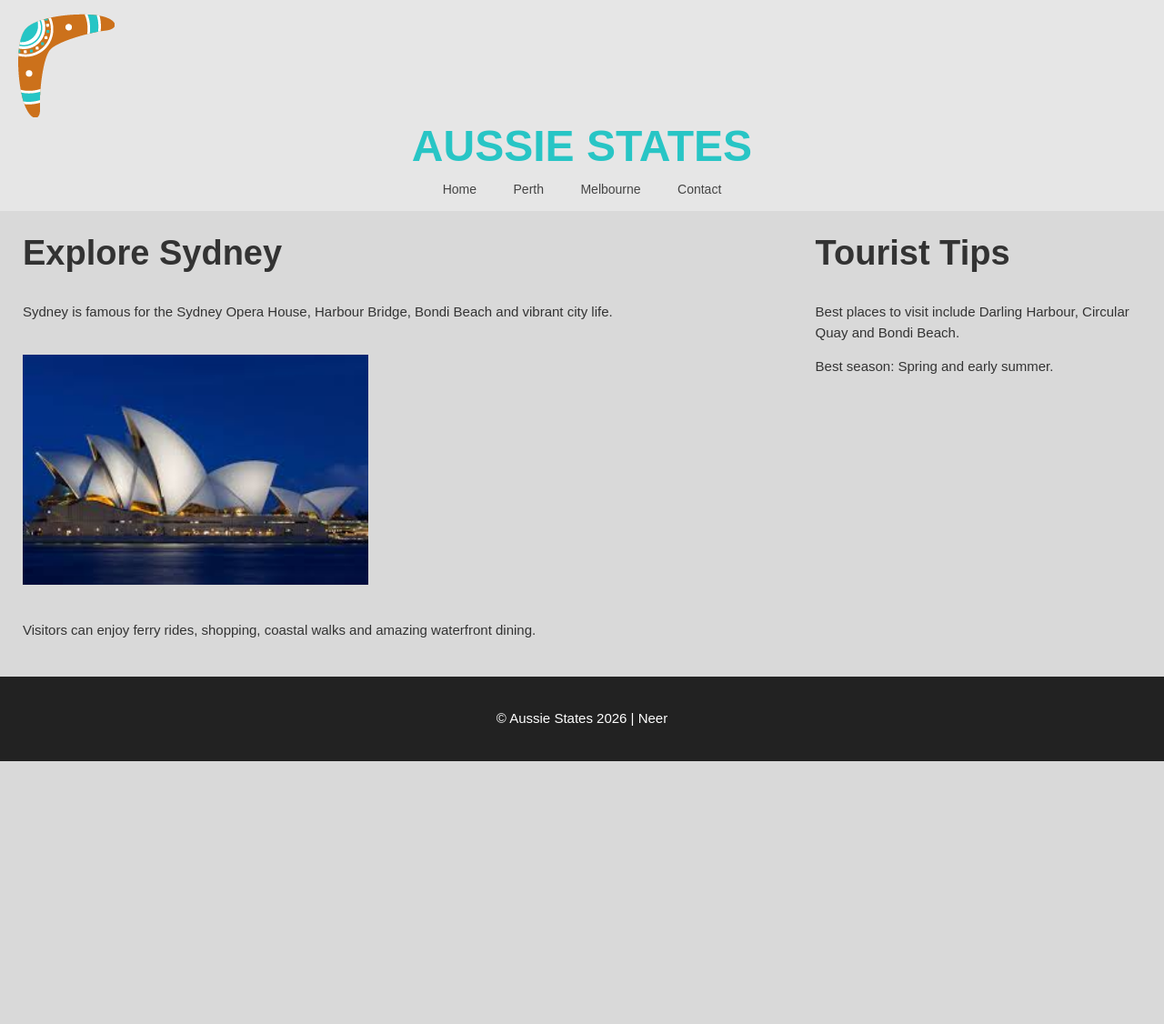
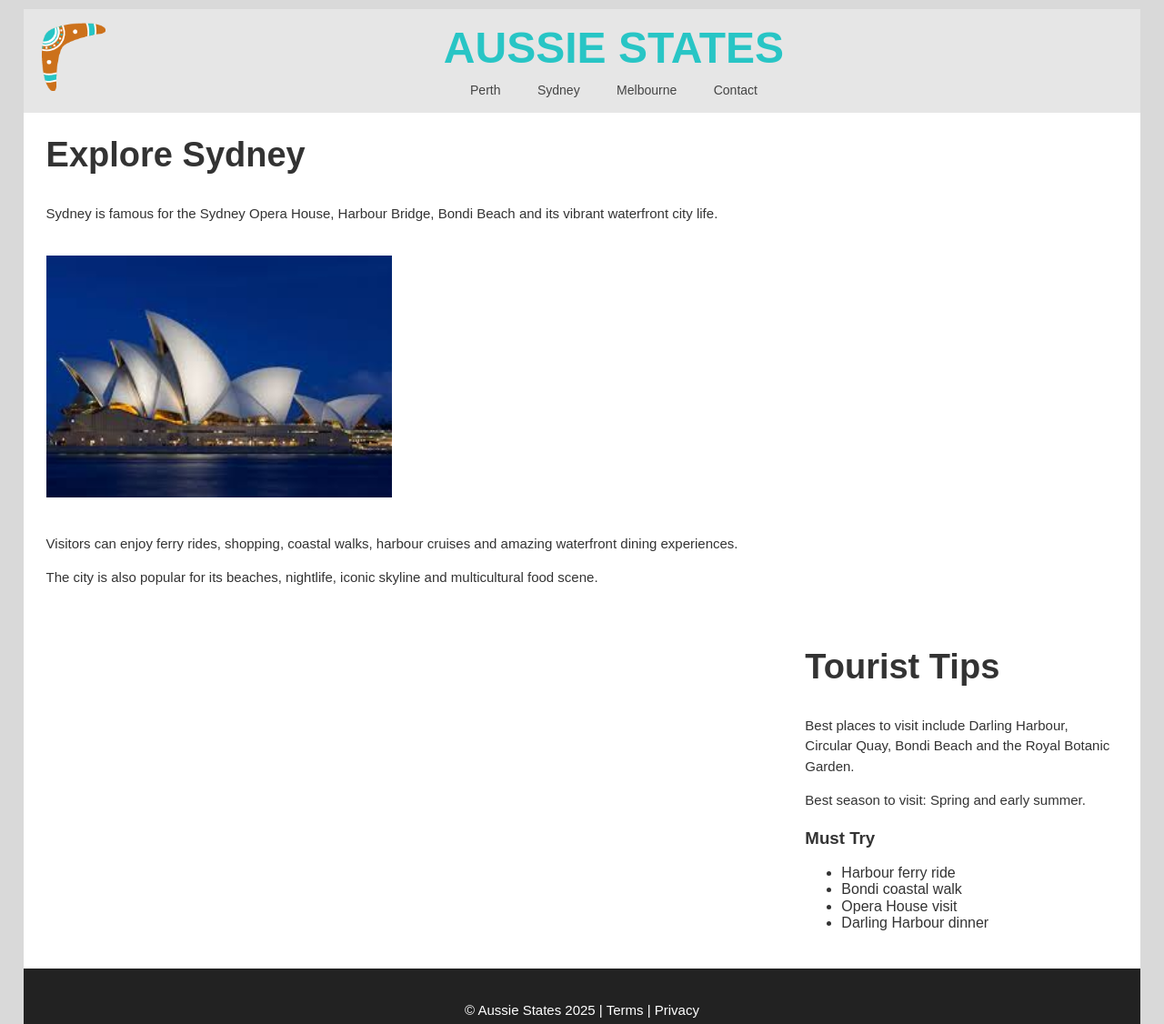
Before and after one commit to Neer-Pandey/AussieStates, a plain HTML site: page sydney.html in a window 1280 px wide. Shown: the top 1126 px of the page at 91% size. Before the commit the page ends 837 px from the top, so only its background shows below. Drawn offline with Linux system fonts and the light colour scheme.

Commit message:
Update sydney.html

```diff
--- a/sydney.html
+++ b/sydney.html
@@ -8,41 +8,77 @@
   <link rel="stylesheet" href="css/styles.css">
 </head>
 <body>
-  <div class="wrapper">
+  <div id="wrapper">
 
     <header>
-      <img src="images/aussie-states-logo.png" alt="Aussie States logo" class="logo">
-      <h1>Aussie States</h1>
+      <div id="logo">
+        <a href="index.html">
+          <img src="images/aussie-states-logo.png"
+               alt="Aussie States logo"
+               width="106"
+               height="114">
+        </a>
+      </div>
+
+      <h1><a href="index.html">AUSSIE STATES</a></h1>
 
       <nav>
         <ul>
-          <li><a href="index.html">Home</a></li>
           <li><a href="perth.html">Perth</a></li>
+          <li><a href="sydney.html">Sydney</a></li>
           <li><a href="melbourne.html">Melbourne</a></li>
           <li><a href="contact.html">Contact</a></li>
         </ul>
       </nav>
     </header>
 
-    <div class="content-layout">
     <main>
       <h2>Explore Sydney</h2>
-        <p>Sydney is famous for the Sydney Opera House, Harbour Bridge, Bondi Beach and vibrant city life.</p>
 
-        <img src="images/sydney.jpg" alt="Sydney Opera House and Harbour Bridge">
+      <p>
+        Sydney is famous for the Sydney Opera House, Harbour Bridge,
+        Bondi Beach and its vibrant waterfront city life.
+      </p>
 
-        <p>Visitors can enjoy ferry rides, shopping, coastal walks and amazing waterfront dining.</p>
+      <img src="images/sydney.jpg"
+           alt="Sydney Opera House and Harbour Bridge"
+           width="400"
+           height="266">
+
+      <p>
+        Visitors can enjoy ferry rides, shopping, coastal walks,
+        harbour cruises and amazing waterfront dining experiences.
+      </p>
+
+      <p>
+        The city is also popular for its beaches, nightlife,
+        iconic skyline and multicultural food scene.
+      </p>
     </main>
 
     <aside>
       <h2>Tourist Tips</h2>
-        <p>Best places to visit include Darling Harbour, Circular Quay and Bondi Beach.</p>
-        <p>Best season: Spring and early summer.</p>
+
+      <p>
+        Best places to visit include Darling Harbour,
+        Circular Quay, Bondi Beach and the Royal Botanic Garden.
+      </p>
+
+      <p>
+        Best season to visit: Spring and early summer.
+      </p>
+
+      <h3>Must Try</h3>
+      <ul>
+        <li>Harbour ferry ride</li>
+        <li>Bondi coastal walk</li>
+        <li>Opera House visit</li>
+        <li>Darling Harbour dinner</li>
+      </ul>
     </aside>
-    </div>
 
     <footer>
-      <p>&copy; Aussie States 2026 | Neer</p>
+      <p>© Aussie States 2025 | Terms | Privacy</p>
     </footer>
 
   </div>
```
Lines whose indentation alone changed are shown as unchanged.
